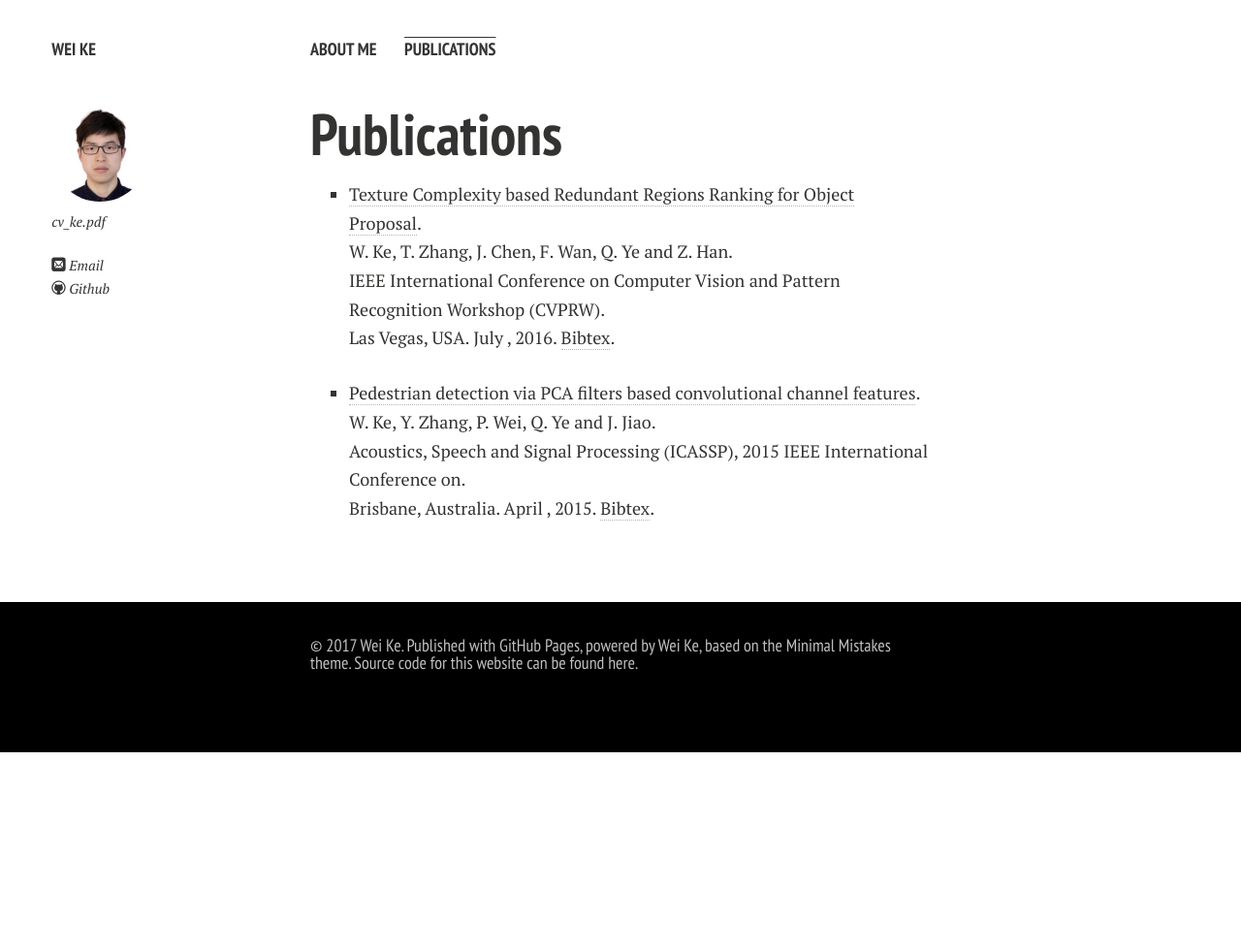
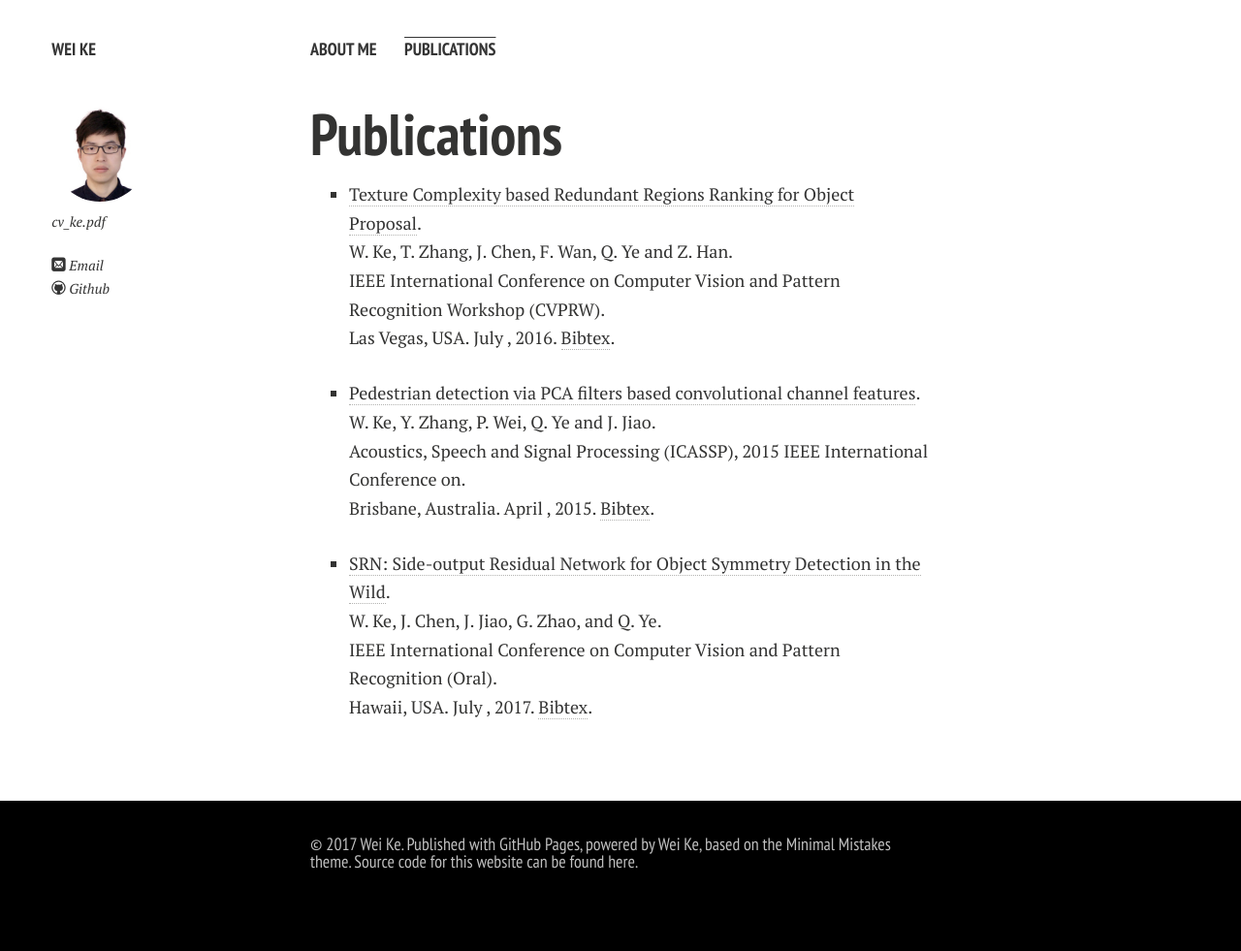
Before and after one commit to KevinKecc/kevinkecc.github.com, a Jekyll site: the page built from publications.md, in a window 1280 px wide. Shown: the whole page at 97% size. Built offline with Jekyll 4.4.1, drawn with Linux system fonts in a browser that asks for light colours; nearby versions of some CDN libraries; before the commit the page ends 900 px from its top, so only the background shows below that.

Commit message:
Update publications.md

```diff
--- a/publications.md
+++ b/publications.md
@@ -24,6 +24,17 @@ pubs:
     booktitle: "Acoustics, Speech and Signal Processing (ICASSP), 2015 IEEE International Conference on"
     url: http://ieeexplore.ieee.org/stamp/stamp.jsp?tp=&arnumber=7178199
     bibtex: ke2015pedestrian.bib
+
+  - author: "W. Ke, J. Chen, J. Jiao, G. Zhao, and Q. Ye"
+    title: "SRN: Side-output Residual Network for Object Symmetry Detection in the Wild"
+    keywords: "symmetry detection"
+    month: "July "
+    year: "2017"
+    address: "Hawaii, USA"
+    booktitle: "IEEE International Conference on Computer Vision and Pattern Recognition (Oral)"
+    url: https://arxiv.org/abs/1703.02243
+    bibtex: ke2017srn.bib
+    code: https://github.com/KevinKecc/SRN
 ---
 
 # Publications
```
